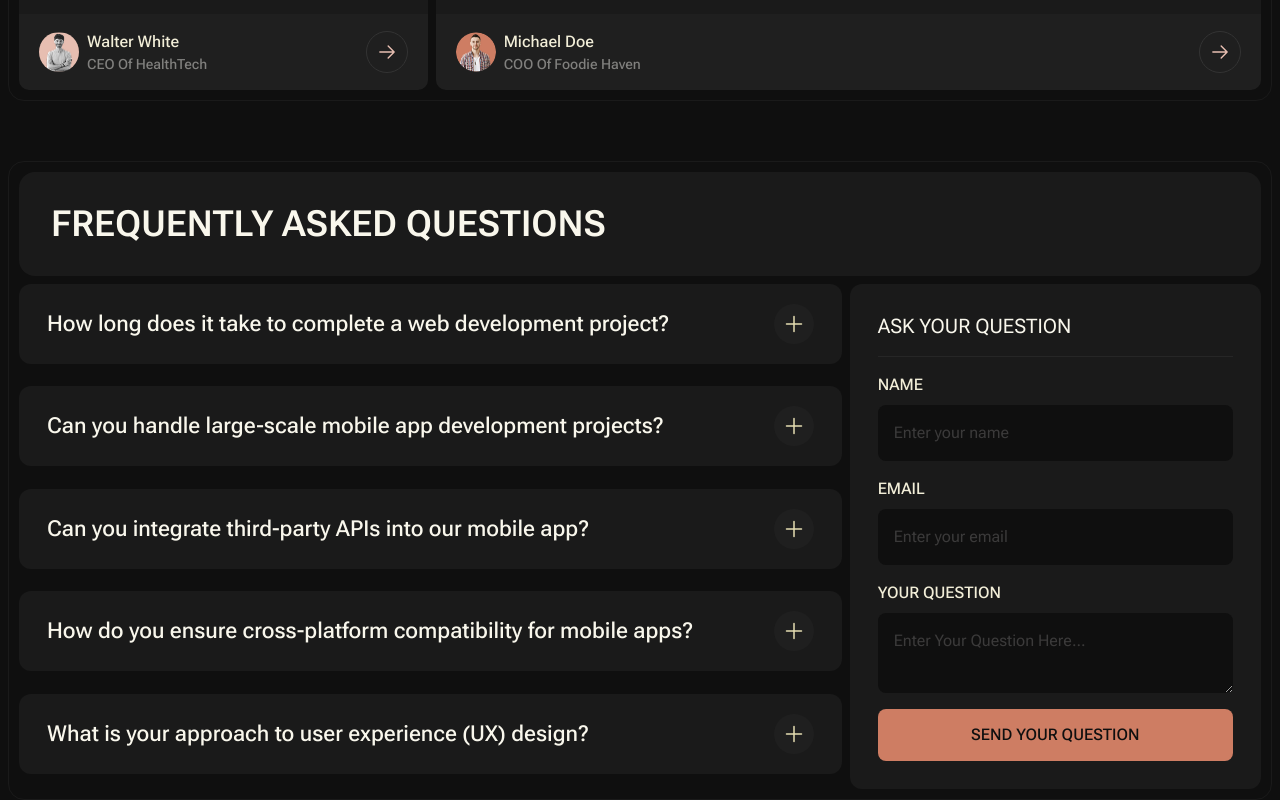
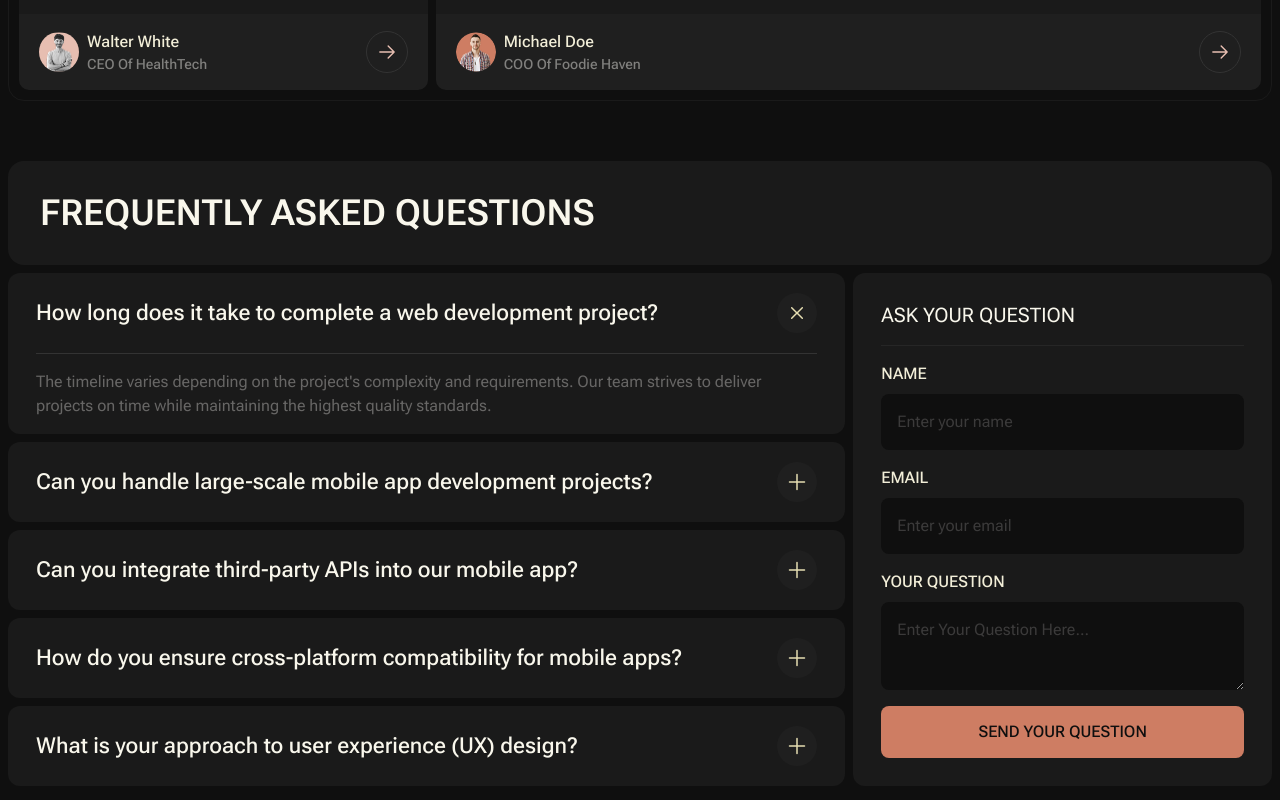
Before and after one commit to iabdwahab/nexgen-agency, a React (Vite) app: page /#/ in a window 1280 px wide. Shown: the part 3460-4260 px from the top of the page. Built offline with nearby package versions, Linux system fonts and the light colour scheme.

Commit message:
(faqs): Make FAQs display one answer only.

```diff
--- a/src/components/faqs/Accordion.tsx
+++ b/src/components/faqs/Accordion.tsx
@@ -1,16 +1,13 @@
-import { useRef, useState } from "react";
+import { useRef } from "react";
+import { faqInterface } from "../../types/faqs";
 
-function Accordion({ question, answer }: { question: string; answer: string }) {
-  const [isOpen, setIsOpen] = useState(false);
+function Accordion({ data, isOpen, changeOpenedAccordion }: { data: faqInterface; isOpen: boolean; changeOpenedAccordion: (id: number) => void }) {
+  const { id, question, answer } = data;
   const contentRef = useRef<HTMLDivElement>(null);
-
-  function toggleAccordion() {
-    setIsOpen((prev) => !prev);
-  }
 
   return (
     <div className="bg-dark-10 h-fit rounded-xl px-7">
-      <button onClick={toggleAccordion} className="flex w-full items-center justify-between gap-2 py-5">
+      <button onClick={() => changeOpenedAccordion(id)} className="flex w-full items-center justify-between gap-2 py-5">
         <h3 className="text-orange-95 text-left text-lg font-medium lg:text-[22px]">{question}</h3>
         <span className="bg-dark-12 border-dark-20 flex items-center justify-center rounded-full p-2">
           <svg xmlns="http://www.w3.org/2000/svg" viewBox="0 0 24 24" fill="currentColor" className={`${isOpen ? "rotate-45" : ""} text-orange-80 h-5 w-5 duration-350 lg:h-6 lg:w-6`}>
@@ -19,7 +16,7 @@ function Accordion({ question, answer }: { question: string; answer: string }) {
         </span>
       </button>
 
-      <div ref={contentRef} className={`max-h-0 overflow-hidden duration-350`} style={{ maxHeight: isOpen ? contentRef.current?.scrollHeight + "px" : "0" }}>
+      <div ref={contentRef} className={`overflow-hidden duration-350`} style={{ maxHeight: isOpen ? contentRef.current?.scrollHeight + "px" : "0" }}>
         <hr className={`${isOpen ? "w-full" : "w-0"} bg-dark-20 mx-auto h-[1px] border-none duration-350`} />
         <h4 className="py-4">{answer}</h4>
       </div>
--- a/src/components/faqs/AskForm.tsx
+++ b/src/components/faqs/AskForm.tsx
@@ -4,29 +4,29 @@ function AskForm() {
   }
 
   return (
-    <div className="bg-dark-10 rounded-xl p-7">
+    <div className="bg-dark-10 flex flex-col rounded-xl p-7">
       <h3 className="text-orange-95 text-lg uppercase lg:text-xl">ask your question</h3>
 
       <hr className="bg-dark-15 my-4 h-[1px] border-none" />
 
-      <form onSubmit={handleSubmit} className="grid gap-4">
-        <div className="grid gap-2">
+      <form onSubmit={handleSubmit} className="flex flex-1 flex-col gap-4">
+        <div className="flex flex-col gap-2">
           <label htmlFor="name" className="form__label">
             name
           </label>
           <input type="text" name="name" id="name" placeholder="Enter your name" className="form__input" />
         </div>
-        <div className="grid gap-2">
+        <div className="flex flex-col gap-2">
           <label htmlFor="email" className="form__label">
             email
           </label>
           <input type="email" name="email" id="email" placeholder="Enter your email" className="form__input" />
         </div>
-        <div className="grid gap-2">
+        <div className="flex flex-1 flex-col gap-2">
           <label htmlFor="question" className="form__label">
             your question
           </label>
-          <textarea name="question" id="question" placeholder="Enter Your Question Here..." className="form__input" />
+          <textarea name="question" id="question" placeholder="Enter Your Question Here..." className="form__input h-full" />
         </div>
 
         <button className="bg-orange-60 text-dark-06 rounded-lg px-5 py-3.5 font-medium uppercase">send your question</button>
--- /dev/null
+++ b/src/components/faqs/FAQsContainer.tsx
@@ -0,0 +1,18 @@
+import { useState } from "react";
+import { faqsList } from "../../data/FAQs";
+import Accordion from "./Accordion";
+
+function FAQsContainer() {
+  const [openedId, setOpenedId] = useState(0);
+
+  function changeOpenedAccordion(id: number) {
+    setOpenedId(id);
+  }
+
+  const faqsElements = faqsList.map((faq, index) => {
+    return <Accordion key={index} data={faq} isOpen={faq.id === openedId} changeOpenedAccordion={changeOpenedAccordion} />;
+  });
+
+  return <div className="grid gap-2">{faqsElements}</div>;
+}
+export default FAQsContainer;
--- a/src/components/faqs/Index.tsx
+++ b/src/components/faqs/Index.tsx
@@ -1,17 +1,15 @@
-import { faqsElements } from "../../data/FAQs";
 import SectionHeading from "../global/SectionHeading";
 import AskForm from "./AskForm";
+import FAQsContainer from "./FAQsContainer";
 
 function FAQs() {
   return (
     <section className="mt-section-margin">
       <div className="container">
-        <div className="section-container">
-          <SectionHeading>Frequently Asked Questions</SectionHeading>
-          <div className="mt-2 grid gap-2 lg:grid-cols-[2fr_1fr]">
-            <div className="grid gap-2">{faqsElements}</div>
-            <AskForm />
-          </div>
+        <SectionHeading>Frequently Asked Questions</SectionHeading>
+        <div className="mt-2 grid gap-2 lg:grid-cols-[2fr_1fr]">
+          <FAQsContainer />
+          <AskForm />
         </div>
       </div>
     </section>
--- a/src/data/FAQs.tsx
+++ b/src/data/FAQs.tsx
@@ -1,27 +1,29 @@
-import Accordion from "../components/faqs/Accordion";
 import { faqInterface } from "../types/faqs";
 
 export const faqsList: faqInterface[] = [
   {
+    id: 0,
     question: "How long does it take to complete a web development project?",
     answer: "The timeline varies depending on the project's complexity and requirements. Our team strives to deliver projects on time while maintaining the highest quality standards.",
   },
   {
+    id: 1,
     question: "Can you handle large-scale mobile app development projects?",
     answer: "Yes, we have experience in handling large-scale mobile app development projects. Our team is equipped to manage complex requirements and deliver high-quality solutions.",
   },
   {
+    id: 2,
     question: "Can you integrate third-party APIs into our mobile app?",
     answer: "Yes, we can integrate third-party APIs into your mobile app to enhance its functionality and provide a better user experience.",
   },
   {
+    id: 3,
     question: "How do you ensure cross-platform compatibility for mobile apps?",
     answer: "We use responsive design principles and test our apps on various devices and platforms to ensure cross-platform compatibility.",
   },
   {
+    id: 4,
     question: "What is your approach to user experience (UX) design?",
     answer: "We prioritize user experience by conducting user research, creating wireframes, and testing prototypes to ensure that the final product meets user needs and expectations.",
   },
 ];
-
-export const faqsElements = faqsList.map((faq, index) => <Accordion key={index} {...faq} />);
--- a/src/types/faqs.ts
+++ b/src/types/faqs.ts
@@ -1,4 +1,5 @@
 export interface faqInterface {
+  id: number;
   question: string;
   answer: string;
 }
```
